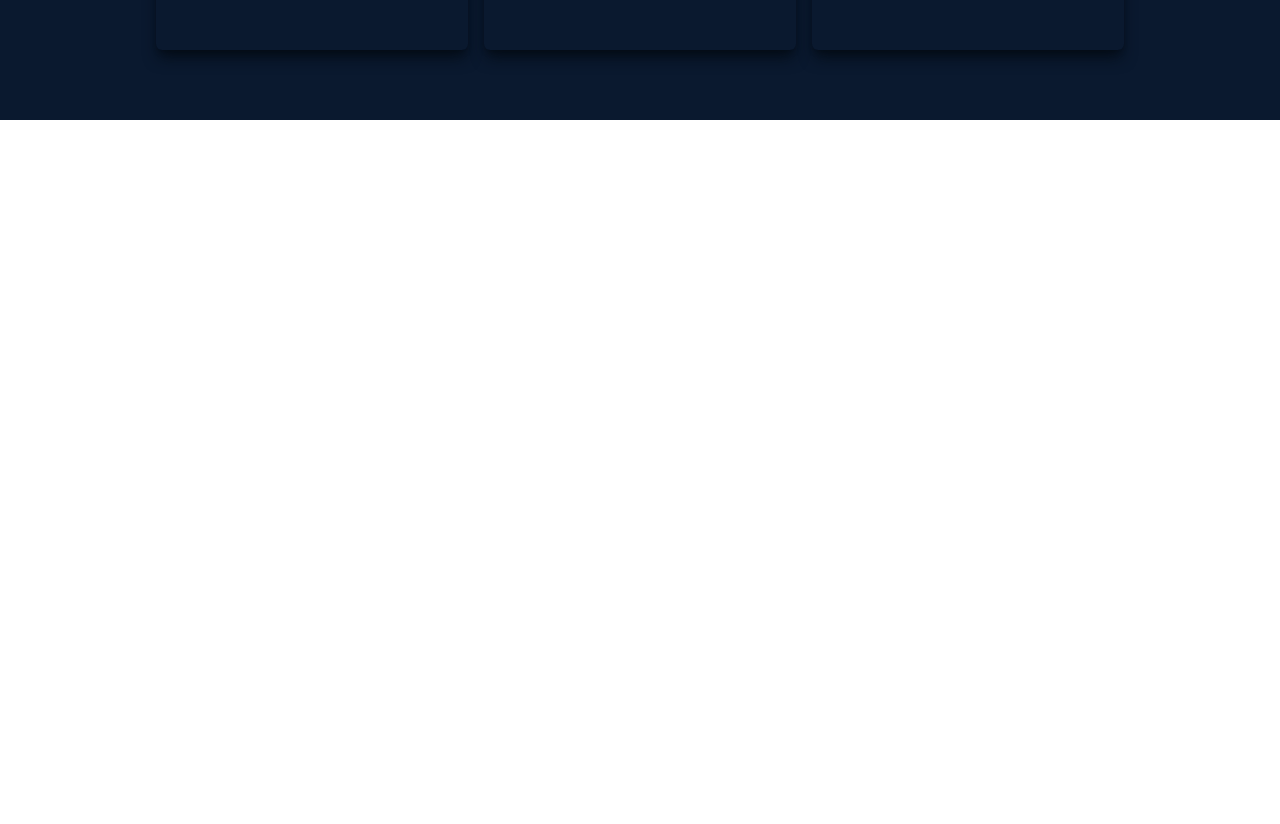
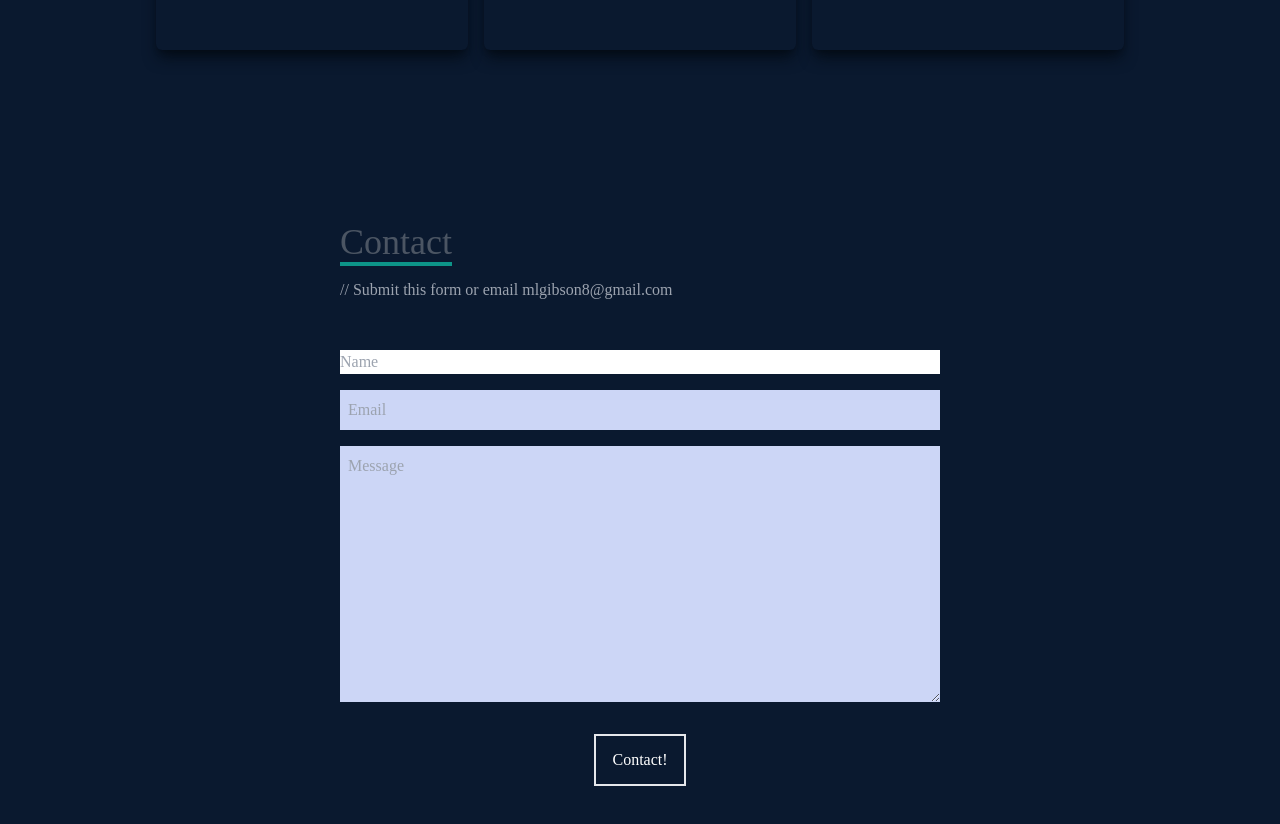
Before and after one commit to mlgibson8/Michael_Portfolio, a React (Create React App) app: page / in a window 1280 px wide. Shown: the part 3080-3904 px from the top of the page. Before the commit the page ends 3200 px from the top, so only its background shows below. Built offline with nearby package versions, Linux system fonts and the light colour scheme.

Commit message:
added form and getform.io

```diff
--- a/src/App.js
+++ b/src/App.js
@@ -3,6 +3,7 @@ import Navbar from "./components/Navbar";
 import About from "./components/About";
 import Technologies from "./components/Technologies";
 import Work from "./components/Work";
+import Contact from "./components/Contact";
 
 function App() {
   return (
@@ -12,6 +13,7 @@ function App() {
     <About />
     <Technologies />
     <Work />
+    <Contact />
     </div>
   );
 }
--- /dev/null
+++ b/src/components/Contact.jsx
@@ -0,0 +1,20 @@
+import React from 'react'
+
+const Contact = () => {
+  return (
+    <div name='contact' className='w-full h-screen bg-[#0a192f] flex justify-center items-center p-4'>
+        <form method='POST' action="https://getform.io/f/ccab333c-3244-4254-bd81-480931120d03" className='flex flex-col max-w-[600px] w-full'>
+            <div className='pb-8'>
+                <p className='text-4xl font bold inline border-b-4 border-teal-600 text-gray-600'>Contact</p>
+                <p className='text-gray-400 py-4'>// Submit this form or email mlgibson8@gmail.com</p>
+            </div>
+            <input type="text" placeholder='Name' name='name' />
+            <input className='my-4 p-2 bg-[#ccd6f6]' type="email" placeholder='Email' name='email' />
+            <textarea className='bg-[#ccd6f6] p-2' name="message" rows="10" placeholder='Message'></textarea>
+            <button className='text-white border-2 hover:bg-teal-600 hover:border-teal-600 px-4 py-3 my-8 mx-auto flex items-center'>Contact!</button>
+        </form>
+    </div>
+  )
+}
+
+export default Contact
```
